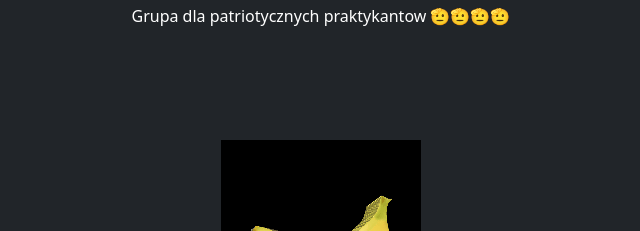
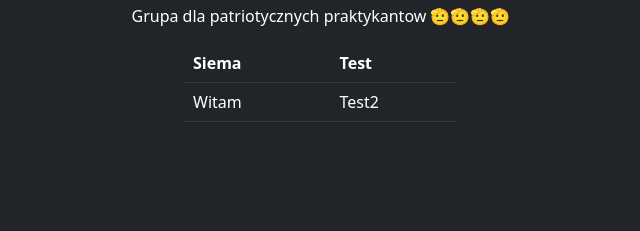
Before and after one commit to dariuszzz/tellonym-clone, a plain HTML site: page index.html in a window 1280 px wide. Shown: the part 463-694 px from the top of the page, without its empty margins (319-959 px from the left). Drawn offline with nearby package versions, Linux system fonts and the light colour scheme.

Commit message:
dodanie tabelki

```diff
--- a/index.html
+++ b/index.html
@@ -35,6 +35,18 @@
             <p>
                 Grupa dla patriotycznych praktykantow 🫡🫡🫡🫡
             </p>
+            <div class="container w-25">
+                <table class="table table-dark">
+                    <tr>
+                        <th>Siema</th>
+                        <th>Test</th>
+                    </tr>
+                    <tr>
+                        <td>Witam</td>
+                        <td>Test2</td>
+                    </tr>
+                </table>
+            </div>
         </article>
         <div id="gifcior" class="container-fluid p-5 bg-dark text-center">
             <img src="banan.gif"/>
```
